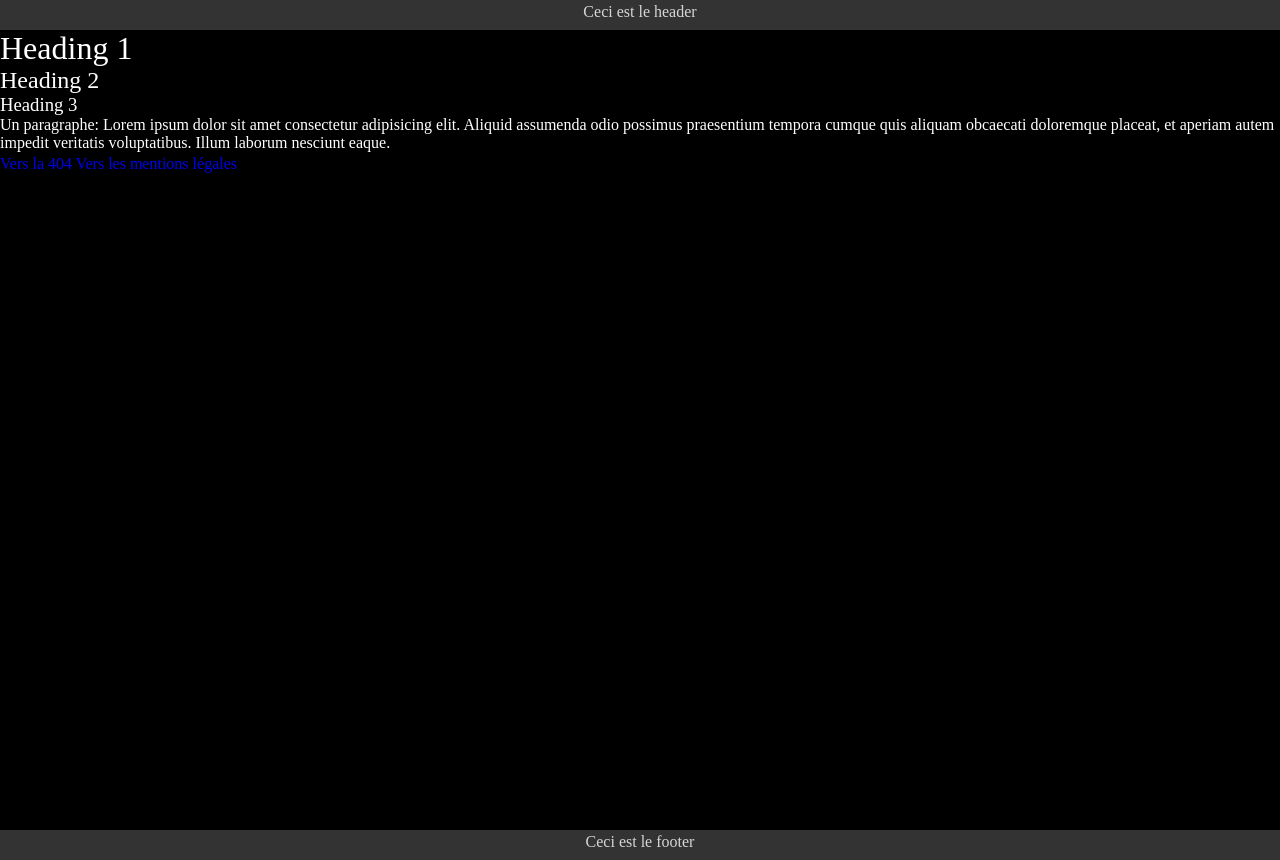
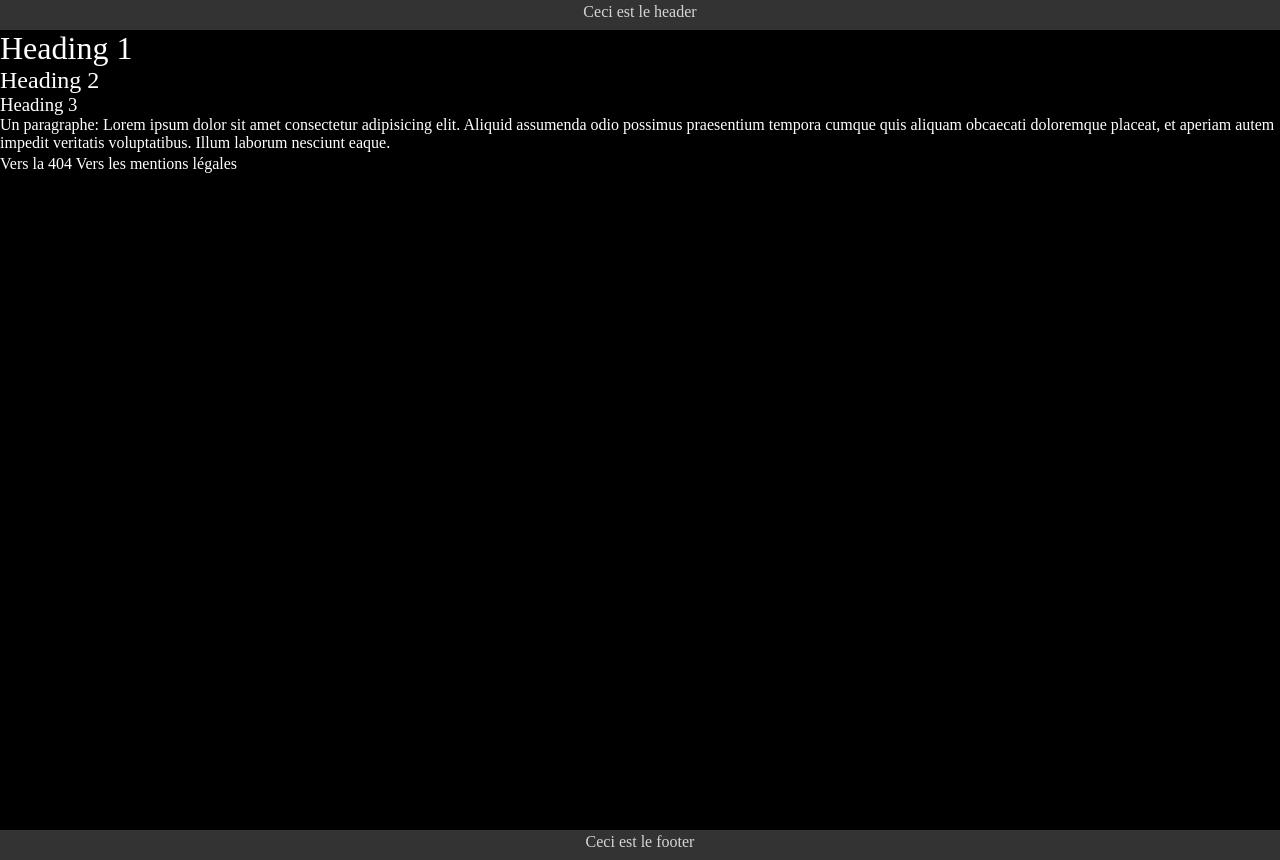
Before and after one commit to bleubleuchocotte/bleubleu-vitrine-nuxt, a Nuxt app: page / in a window 1280 px wide. Built offline with nearby package versions, Linux system fonts and the light colour scheme.

Commit message:
feat: update css for unvisited link

```diff
--- a/components/UI/BaseLink.vue
+++ b/components/UI/BaseLink.vue
@@ -12,7 +12,8 @@ const props = defineProps<NuxtLinkProps>();
 
 <style scoped lang="scss">
 .link {
-	&:visited {
+	&:visited,
+	&:link {
 		color: unset;
 	}
 	// focus-visible let the UA determines when it need to apply focus style
```
